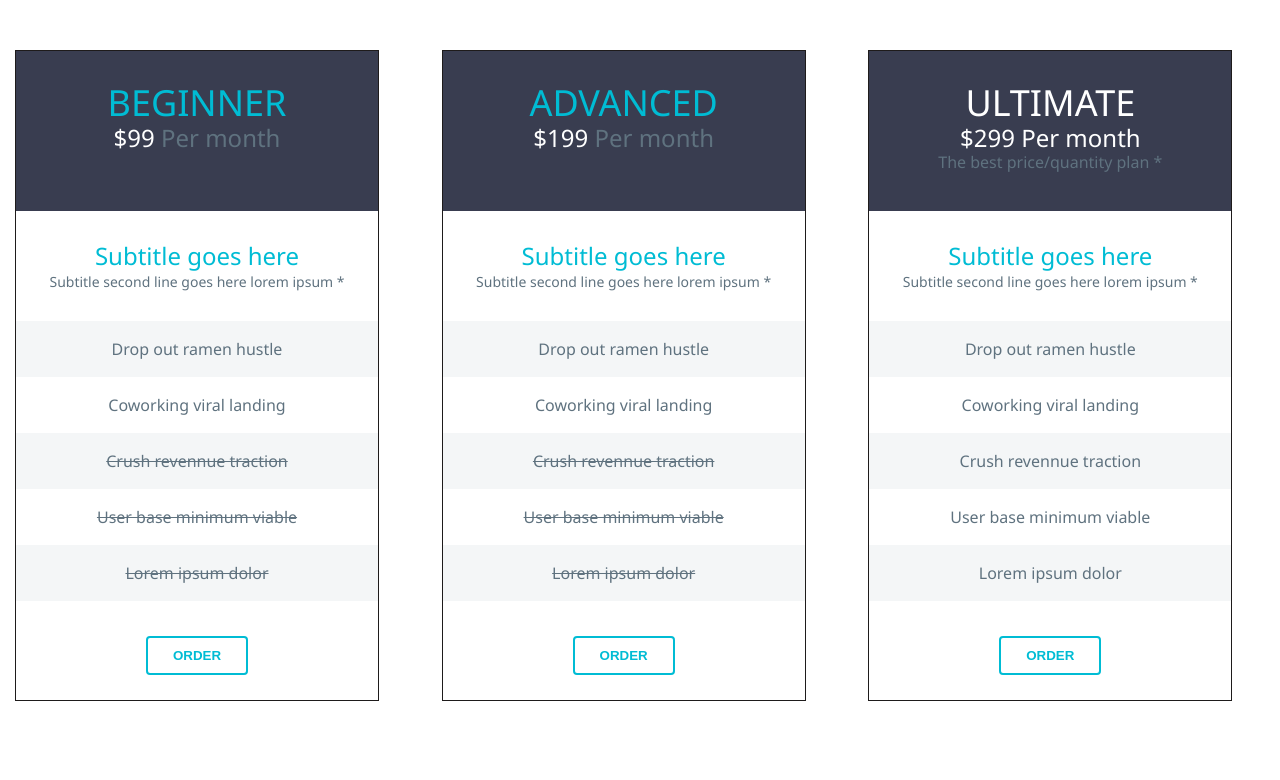
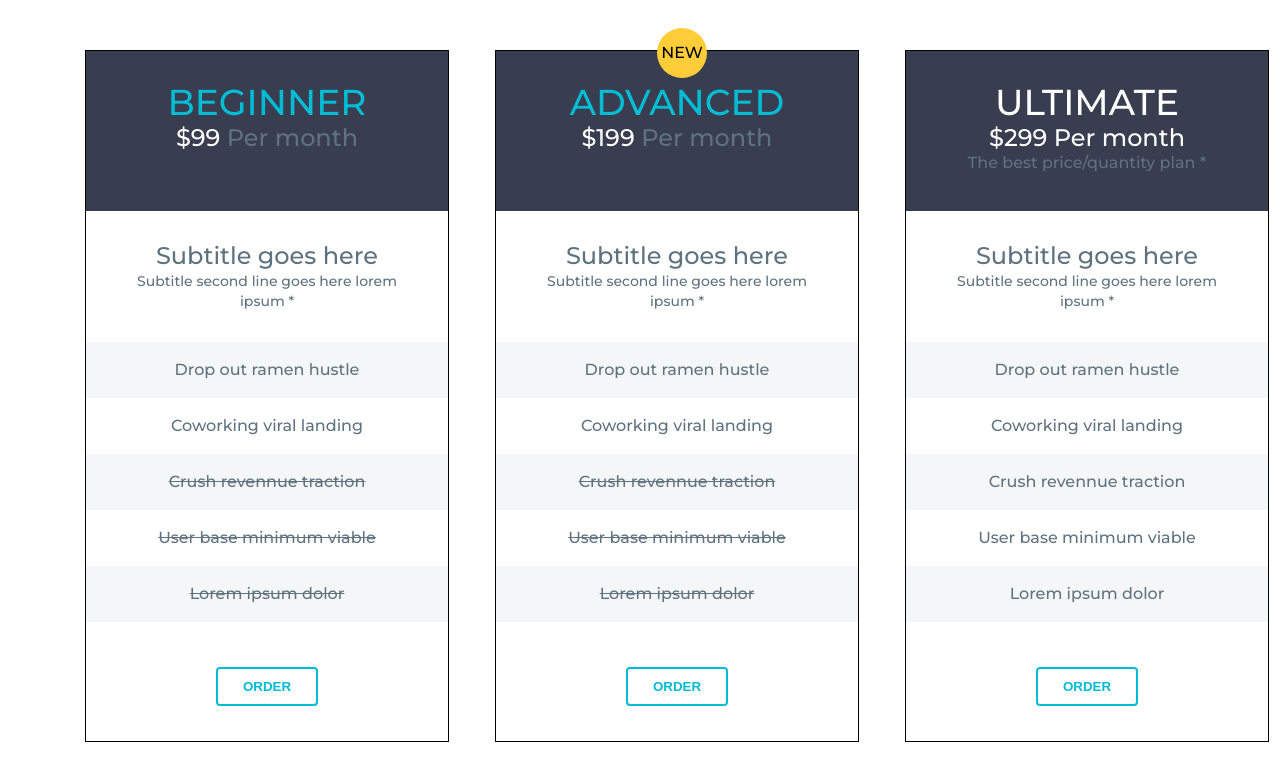
Before and after one commit to binhminh191371/reviewCode, a plain HTML site: page index.html in a window 1280 px wide. Drawn offline with Linux system fonts and the light colour scheme.

Commit message:
update First_review

```diff
--- a/index.html
+++ b/index.html
@@ -5,83 +5,98 @@
     <meta http-equiv="X-UA-Compatible" content="IE=edge" />
     <meta name="viewport" content="width=device-width, initial-scale=1.0" />
     <title>Pricing tabble</title>
+    <link rel="preconnect" href="https://fonts.googleapis.com" />
+    <link rel="preconnect" href="https://fonts.gstatic.com" crossorigin />
+    <link
+      href="https://fonts.googleapis.com/css2?family=Montserrat:wght@500&display=swap"
+      rel="stylesheet"
+    />
     <link rel="stylesheet" href="./reset.css" />
     <link rel="stylesheet" href="./style.css" />
   </head>
   <body>
+    <main>
       <div class="container">
         <div class="card">
-        <div class="cardHeader">
-          <h3 class="cardHeader_title">BEGINNER</h3>
-          <h4 class="cardHeader_content"><span>$99</span> Per month</h4>
+          <div class="card_Header">
+            <h3 class="card_Header--title">BEGINNER</h3>
+            <h4 class="card_Header--content"><span>$99</span> Per month</h4>
           </div>
-        <div class="cardBody">
-          <div class="cardBody_header">
-            <h4 class="itemTitle">Subtitle goes here</h4>
-            <span class="itemContent"
+          <div class="card_Body">
+            <div class="card_Body--header">
+              <h4 class="item_Title">Subtitle goes here</h4>
+              <span class="item_Content"
                 >Subtitle second line goes here lorem ipsum *</span
               >
             </div>
-
+            <ul>
               <li class="item">Drop out ramen hustle</li>
               <li class="item">Coworking viral landing</li>
               <li class="item">Crush revennue traction</li>
               <li class="item">User base minimum viable</li>
               <li class="item">Lorem ipsum dolor</li>
-          <div class="cardBody_footer">
+            </ul>
+
+            <div class="card_Body--footer">
               <button>ORDER</button>
             </div>
           </div>
         </div>
         <div class="card">
-        <div class="cardHeader">
-          <h3 class="cardHeader_title">ADVANCED</h3>
-          <h4 class="cardHeader_content"><span>$199</span> Per month</h4>
+          <div class="card_Header">
+            <h3 class="card_Header--new">NEW</h3>
+            <h3 class="card_Header--title">ADVANCED</h3>
+            <h4 class="card_Header--content"><span>$199</span> Per month</h4>
           </div>
-        <div class="cardBody">
-          <div class="cardBody_header">
-            <h4 class="itemTitle">Subtitle goes here</h4>
-            <span class="itemContent"
+          <div class="car_dBody">
+            <div class="card_Body--header">
+              <h4 class="item_Title">Subtitle goes here</h4>
+              <span class="item_Content"
                 >Subtitle second line goes here lorem ipsum *</span
               >
             </div>
-
+            <ul>
               <li class="item">Drop out ramen hustle</li>
               <li class="item">Coworking viral landing</li>
               <li class="item">Crush revennue traction</li>
               <li class="item">User base minimum viable</li>
               <li class="item">Lorem ipsum dolor</li>
-          <div class="cardBody_footer">
+            </ul>
+
+            <div class="card_Body--footer">
               <button>ORDER</button>
             </div>
           </div>
         </div>
         <div class="card">
-        <div class="cardHeader">
-          <h3 class="cardHeader_title" style="color: #ffff">ULTIMATE</h3>
-          <h4 class="cardHeader_content" style="color: #ffff">
+          <div class="card_Header">
+            <h3 class="card_Header--title" style="color: #ffff">ULTIMATE</h3>
+            <h4 class="card_Header--content" style="color: #ffff">
               <span>$299</span> Per month
             </h4>
             <h5>The best price/quantity plan *</h5>
           </div>
-        <div class="cardBody">
-          <div class="cardBody_header">
-            <h4 class="itemTitle">Subtitle goes here</h4>
-            <span class="itemContent"
+          <div class="card_Body">
+            <div class="card_Body--header">
+              <h4 class="item_Title">Subtitle goes here</h4>
+              <span class="item_Content"
                 >Subtitle second line goes here lorem ipsum *</span
               >
             </div>
-
+            <ul>
               <li class="item">Drop out ramen hustle</li>
               <li class="item">Coworking viral landing</li>
-          <li class="item itemutimate">Crush revennue traction</li>
-          <li class="item itemutimate">User base minimum viable</li>
-          <li class="item itemutimate">Lorem ipsum dolor</li>
-          <div class="cardBody_footer">
+              <li class="item item_utimate">Crush revennue traction</li>
+              <li class="item item_utimate">User base minimum viable</li>
+              <li class="item item_utimate">Lorem ipsum dolor</li>
+            </ul>
+
+            <div class="card_Body--footer">
               <button>ORDER</button>
             </div>
           </div>
         </div>
       </div>
+    </main>
   </body>
 </html>
--- a/reset.css
+++ b/reset.css
@@ -30,7 +30,7 @@ footer, header, hgroup, menu, nav, section {
 }
 body {
 	line-height: 1;
-    font-family: 'Segoe UI', Tahoma, Geneva, Verdana, sans-serif;
+    font-family: 'Montserrat', sans-serif;
 }
 ol, ul {
 	list-style: none;
--- a/style.css
+++ b/style.css
@@ -3,30 +3,34 @@
   --gray-bg: #f4f6f7;
   --white-text: #ffffff;
   --gray-text: #5f727f;
+  --color-border: #000;
+  --color-header: #393d50;
+  --color-event: #ffcd37;
 }
 
 .container {
   margin: 50px auto;
   text-align: center;
   display: flex;
+  margin-left: 50px;
 }
 
 .card {
   margin: 0 auto;
   height: auto;
   width: 362px;
-  border: 1px solid rgb(30, 27, 27);
+  border: 1px solid var(--color-border);
 }
 
-.cardHeader_title {
+.card_Header--title {
   font-size: 36px;
 }
 
-.itemTitle {
+.item_Title {
   font-size: 24px;
 }
 
-.cardHeader_title,
+.card_Header--title,
 .itemTitle {
   color: var(--blue-text);
 }
@@ -38,19 +42,15 @@ li {
   font-weight: 400;
 }
 
-li:nth-child(2),
-li:nth-child(4),
-li:nth-child(6) {
+li:nth-child(2n-1) {
   background-color: var(--gray-bg);
 }
 
-li.item.itemutimate {
+li.item.item_utimate {
   text-decoration: none;
 }
 
-li:nth-child(4),
-li:nth-child(5),
-li:nth-child(6) {
+li:nth-child(n + 3) {
   text-decoration: line-through;
 }
 
@@ -58,17 +58,30 @@ li:nth-child(6) {
   text-decoration: none;
 }
 
-.cardHeader {
+.card_Header {
+  position: relative;
   width: 100%;
   padding: 30px 0;
   display: inline-block;
-  background: #393d50;
+  background: var(--color-header);
   line-height: 1.2;
 }
-
+.card_Header--new {
+  position: absolute;
+  height: 50px;
+  width: 50px;
+  background-color: var(--color-event);
+  border-radius: 50%;
+  display: flex;
+  align-items: center;
+  justify-content: center;
+  top: 0;
+  left: 50%;
+  transform: translate(-20px, -23px);
+}
 h4,
 h5,
-.itemContent,
+.item_Content,
 li {
   color: var(--gray-text);
 }
@@ -77,22 +90,22 @@ h4 > span {
   color: var(--white-text);
 }
 
-.cardBody_header {
+.card_Body--header {
   padding: 30px;
   line-height: 1.26;
-
 }
 
-.cardHeader_content {
+.card_Header--content {
   font-size: 24px;
 }
 
-.itemContent {
+.item_Content {
   font-size: 14px;
 }
 
-.cardBody_footer {
+.card_Body--footer {
   margin: 35px 0 25px 0;
+  padding: 10px;
 }
 
 button {
@@ -117,9 +130,10 @@ button:hover {
   .container {
     display: block;
     margin-top: 10px;
+    margin-left: 4px;
   }
   .card {
-    margin-bottom: 10px;
+    margin-bottom: 40px;
   }
 }
 
@@ -127,21 +141,22 @@ button:hover {
 @media only screen and (min-width: 740px) and (max-width: 1023px) {
   .container {
     display: block;
-    margin-top: 10px;
+    margin-top: 20px;
+    margin-left: 4px;
   }
   .card {
-    margin-bottom: 10px;
+    margin-bottom: 30px;
     height: auto;
-    width: 700px;
-    border: 1px solid rgb(30, 27, 27);
+    width: 500px;
   }
 }
+
 /* pc */
-@media only screen and (min-width:1024px){
-  .card{
-    margin-left: 15px;
+@media only screen and (min-width: 1024px) {
+  .card {
+    margin-left: 35px;
   }
-  .cardHeader{
+  .card_Header {
     height: 100px;
   }
 }
```
Lines whose indentation alone changed are shown as unchanged.
